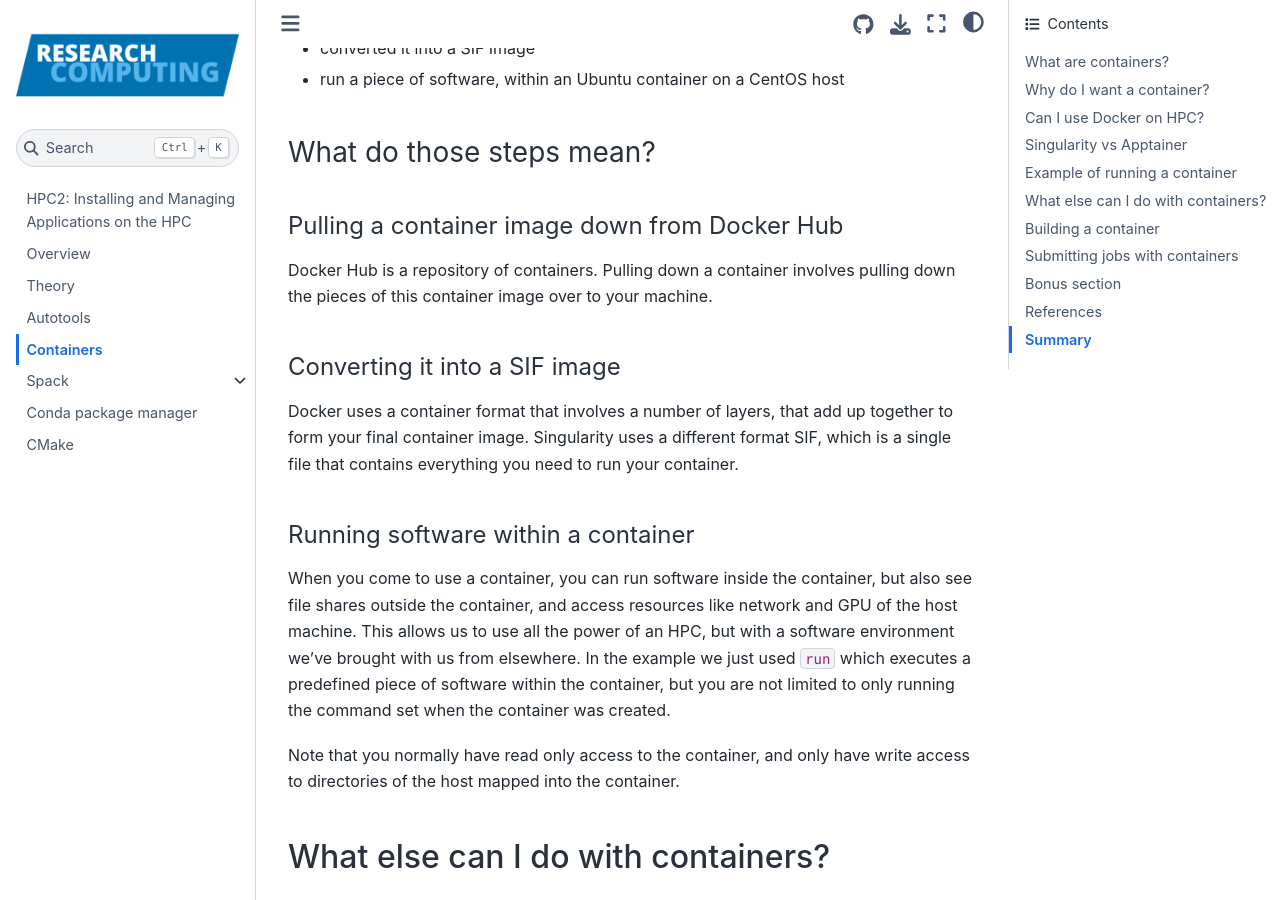
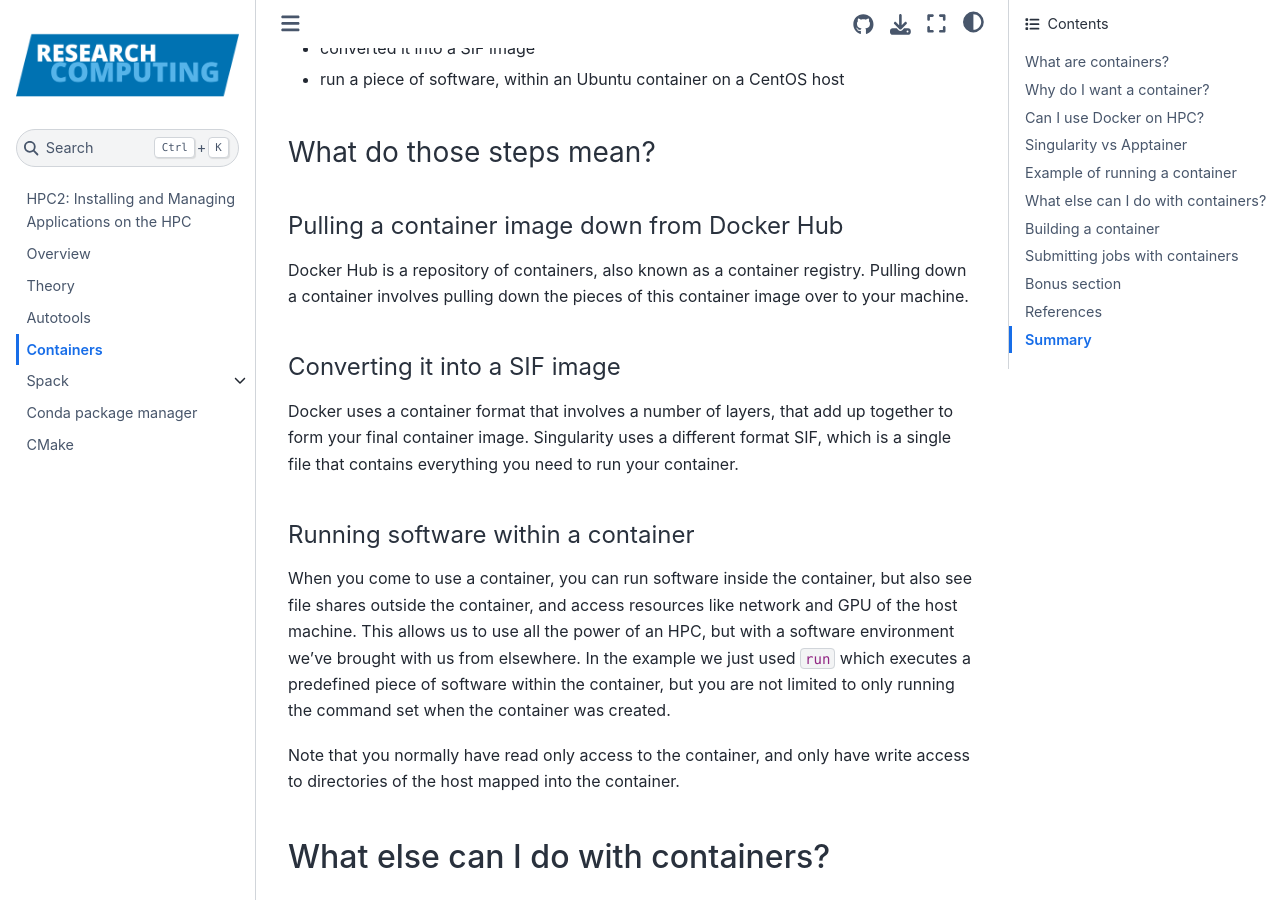
Before and after one commit to ARCTraining/hpc2-software, a Jupyter Book: the page built from book/course/containers.md, in a window 1280 px wide and 900 px high, scrolled down 2306 px. Built offline with Jupyter Book 1.0.4 settings and Sphinx 7.4.7 and the Sphinx Book theme 1.1.4, drawn with Linux system fonts in a browser that asks for light colours.

Commit message:
Update book/course/containers.md
Co-authored-by: Alex Coleman <alexjcoleman@gmail.com>

```diff
--- a/book/course/containers.md
+++ b/book/course/containers.md
@@ -100,7 +100,7 @@ It might not look on the face of it that this is very impressive, but we've just
 
 #### Pulling a container image down from Docker Hub
 
-Docker Hub is a repository of containers.  Pulling down a container involves
+Docker Hub is a repository of containers, also known as a container registry.  Pulling down a container involves
 pulling down the pieces of this container image over to your machine.
 
 #### Converting it into a SIF image
```
